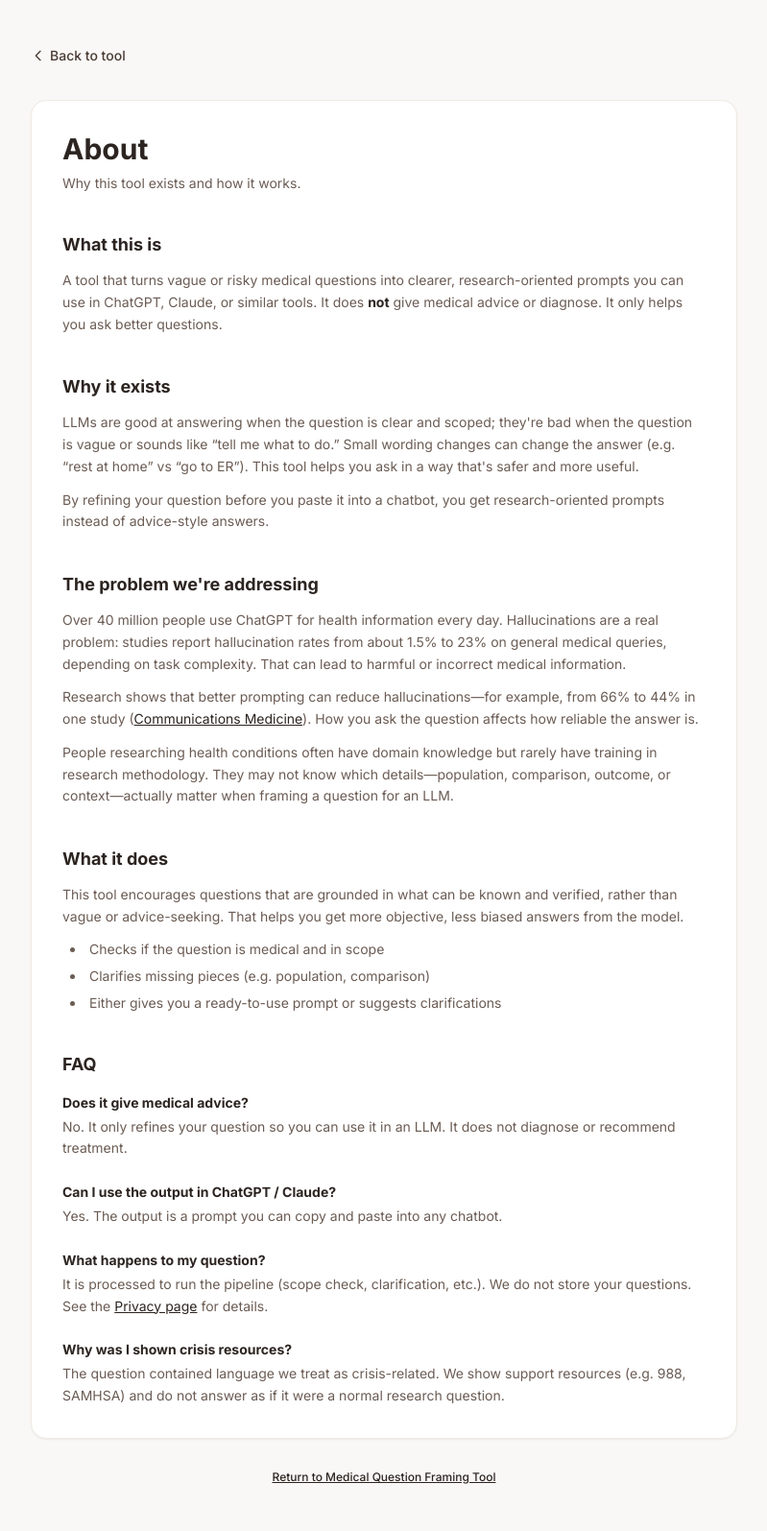
After one commit to schanrai/medical-prompt-optimizer, a FastAPI app: template templates/about.html in a window 1280 px wide. The commit adds this page. Shown: the whole page at 96% size, without its empty margins (240-1039 px from the left). Run offline with FastAPI, Linux system fonts and the light colour scheme; the template is opened without the code that fills it, so the values that code supplies are empty; some libraries are stand-ins or nearby versions.

Commit message:
Enhance application structure and add About page
- Updated the design system documentation to include `about.html` in the color token configuration.
- Introduced a new About page to explain the tool's purpose and functionality.
- Added routes in `app.py` to serve the About page and static assets (main.js and styles.css).
- Updated `index.html` and `privacy.html` to include links to the new About page for improved navigation.

```diff
--- a/src/app.py
+++ b/src/app.py
@@ -8,12 +8,11 @@ Endpoints:
 - POST /api/check: Processes medical research questions through the pipeline
 """
 from fastapi import FastAPI, Request, HTTPException
-from fastapi.responses import HTMLResponse, JSONResponse
+from fastapi.responses import HTMLResponse, JSONResponse, FileResponse
 from fastapi.templating import Jinja2Templates
 from pydantic import BaseModel, Field
 from pathlib import Path
 import logging
-import os
 
 from src.pipeline import run_pipeline
 from src.response_assembly import assemble_display_blocks
@@ -38,6 +37,8 @@ TEMPLATES_DIR = BASE_DIR / "templates"
 
 # Create templates directory if it doesn't exist
 TEMPLATES_DIR.mkdir(exist_ok=True)
+
+PUBLIC_DIR = BASE_DIR / "public"
 
 # Setup Jinja2 templates
 templates = Jinja2Templates(directory=TEMPLATES_DIR)
@@ -82,6 +83,29 @@ async def privacy(request: Request):
     return templates.TemplateResponse("privacy.html", {
         "request": request
     })
+
+
+@app.get("/about", response_class=HTMLResponse)
+async def about(request: Request):
+    """
+    Serve the About & FAQ page. Explains the product's intention (no diagnosis,
+    better prompts, research-only) and answers common questions.
+    """
+    return templates.TemplateResponse("about.html", {
+        "request": request
+    })
+
+
+@app.get("/main.js", include_in_schema=False)
+async def serve_main_js():
+    """Serve main JS bundle. Same URL locally and on Vercel (CDN may serve in prod)."""
+    return FileResponse(PUBLIC_DIR / "main.js", media_type="application/javascript")
+
+
+@app.get("/styles.css", include_in_schema=False)
+async def serve_styles():
+    """Serve styles. Same URL locally and on Vercel (CDN may serve in prod)."""
+    return FileResponse(PUBLIC_DIR / "styles.css", media_type="text/css")
 
 
 @app.post("/api/check", response_model=APIResponse)
@@ -194,14 +218,6 @@ async def api_info():
     }
 
 
-# Local dev: mount public/ at root so /styles.css and /main.js resolve correctly.
-# Must be added AFTER all routes so explicit routes take priority over the mount.
-# On Vercel (VERCEL=1), skipped entirely — CDN serves public/ automatically.
-if not os.getenv("VERCEL"):
-    from fastapi.staticfiles import StaticFiles
-    app.mount("/", StaticFiles(directory=BASE_DIR / "public"), name="public")
-
-
 if __name__ == "__main__":
     """Run the app with uvicorn for development."""
     import uvicorn
--- /dev/null
+++ b/templates/about.html
@@ -0,0 +1,146 @@
+<!DOCTYPE html>
+<html lang="en">
+<head>
+    <meta charset="UTF-8">
+    <meta name="viewport" content="width=device-width, initial-scale=1.0">
+    <title>About &amp; FAQ - Medical Question Framing Tool</title>
+
+    <script src="https://cdn.tailwindcss.com"></script>
+    <script>
+        tailwind.config = {
+            theme: {
+                fontFamily: {
+                    sans: ['Inter', 'sans-serif'],
+                },
+                extend: {
+                    colors: {
+                        warm: {
+                            50:  '#F9F8F6',
+                            100: '#EFE9E3',
+                            200: '#D9CFC7',
+                            300: '#C9B59C',
+                            600: '#6B5C54',
+                            700: '#4A3B34',
+                            900: '#2C2420',
+                        },
+                        brand: {
+                            500: '#2C2420',
+                            600: '#3D3330',
+                        },
+                        clarify: {
+                            50:  '#FDF5E8',
+                            500: '#C08A30',
+                            900: '#7A5210',
+                        },
+                        info: {
+                            50:  '#EEF1F8',
+                            500: '#5C6FAF',
+                            900: '#2D3F7A',
+                        },
+                    },
+                },
+            },
+        }
+    </script>
+
+    <link rel="preconnect" href="https://fonts.googleapis.com">
+    <link rel="preconnect" href="https://fonts.gstatic.com" crossorigin>
+    <link href="https://fonts.googleapis.com/css2?family=Inter:wght@400;500;700&display=swap" rel="stylesheet">
+
+    <link rel="stylesheet" href="/styles.css">
+</head>
+<body class="bg-warm-50 min-h-screen font-sans">
+    <div class="max-w-3xl mx-auto px-4 py-12">
+
+        <!-- Back link -->
+        <div class="mb-8">
+            <a href="/" class="text-warm-700 hover:text-warm-900 text-sm font-medium inline-flex items-center transition-colors duration-150">
+                <svg class="w-4 h-4 mr-1" fill="none" stroke="currentColor" viewBox="0 0 24 24">
+                    <path stroke-linecap="round" stroke-linejoin="round" stroke-width="2" d="M15 19l-7-7 7-7"></path>
+                </svg>
+                Back to tool
+            </a>
+        </div>
+
+        <!-- Main content card -->
+        <div class="bg-white rounded-2xl border border-warm-100 p-8 shadow-sm">
+            <h1 class="text-3xl font-bold text-warm-900 mb-2">About</h1>
+            <p class="text-sm text-warm-600 mb-10">Why this tool exists and how it works.</p>
+
+            <div class="space-y-10">
+
+                <section>
+                    <h2 class="text-lg font-bold text-warm-900 mb-3">What this is</h2>
+                    <p class="text-sm text-warm-600 leading-relaxed">
+                        A tool that turns vague or risky medical questions into clearer, research-oriented prompts you can use in ChatGPT, Claude, or similar tools. It does <strong class="text-warm-900">not</strong> give medical advice or diagnose. It only helps you ask better questions.
+                    </p>
+                </section>
+
+                <section>
+                    <h2 class="text-lg font-bold text-warm-900 mb-3">Why it exists</h2>
+                    <p class="text-sm text-warm-600 leading-relaxed mb-3">
+                        LLMs are good at answering when the question is clear and scoped; they're bad when the question is vague or sounds like &ldquo;tell me what to do.&rdquo; Small wording changes can change the answer (e.g. &ldquo;rest at home&rdquo; vs &ldquo;go to ER&rdquo;). This tool helps you ask in a way that's safer and more useful.
+                    </p>
+                    <p class="text-sm text-warm-600 leading-relaxed">
+                        By refining your question before you paste it into a chatbot, you get research-oriented prompts instead of advice-style answers.
+                    </p>
+                </section>
+
+                <section>
+                    <h2 class="text-lg font-bold text-warm-900 mb-3">The problem we're addressing</h2>
+                    <p class="text-sm text-warm-600 leading-relaxed mb-3">
+                        Over 40 million people use ChatGPT for health information every day. Hallucinations are a real problem: studies report hallucination rates from about 1.5% to 23% on general medical queries, depending on task complexity. That can lead to harmful or incorrect medical information.
+                    </p>
+                    <p class="text-sm text-warm-600 leading-relaxed mb-3">
+                        Research shows that better prompting can reduce hallucinations—for example, from 66% to 44% in one study (<a href="https://www.nature.com/articles/s43856-025-01021-3" target="_blank" rel="noopener noreferrer" class="text-warm-900 underline hover:text-warm-600 transition-colors duration-150">Communications Medicine</a>). How you ask the question affects how reliable the answer is.
+                    </p>
+                    <p class="text-sm text-warm-600 leading-relaxed">
+                        People researching health conditions often have domain knowledge but rarely have training in research methodology. They may not know which details—population, comparison, outcome, or context—actually matter when framing a question for an LLM.
+                    </p>
+                </section>
+
+                <section>
+                    <h2 class="text-lg font-bold text-warm-900 mb-3">What it does</h2>
+                    <p class="text-sm text-warm-600 leading-relaxed mb-3">
+                        This tool encourages questions that are grounded in what can be known and verified, rather than vague or advice-seeking. That helps you get more objective, less biased answers from the model.
+                    </p>
+                    <ul class="list-disc list-inside text-sm text-warm-600 space-y-2 ml-2">
+                        <li>Checks if the question is medical and in scope</li>
+                        <li>Clarifies missing pieces (e.g. population, comparison)</li>
+                        <li>Either gives you a ready-to-use prompt or suggests clarifications</li>
+                    </ul>
+                </section>
+
+                <section>
+                    <h2 class="text-lg font-bold text-warm-900 mb-4">FAQ</h2>
+                    <dl class="space-y-6">
+                        <div>
+                            <dt class="text-sm font-semibold text-warm-900 mb-1">Does it give medical advice?</dt>
+                            <dd class="text-sm text-warm-600 leading-relaxed">No. It only refines your question so you can use it in an LLM. It does not diagnose or recommend treatment.</dd>
+                        </div>
+                        <div>
+                            <dt class="text-sm font-semibold text-warm-900 mb-1">Can I use the output in ChatGPT / Claude?</dt>
+                            <dd class="text-sm text-warm-600 leading-relaxed">Yes. The output is a prompt you can copy and paste into any chatbot.</dd>
+                        </div>
+                        <div>
+                            <dt class="text-sm font-semibold text-warm-900 mb-1">What happens to my question?</dt>
+                            <dd class="text-sm text-warm-600 leading-relaxed">It is processed to run the pipeline (scope check, clarification, etc.). We do not store your questions. See the <a href="/privacy" class="text-warm-900 underline hover:text-warm-600 transition-colors duration-150">Privacy page</a> for details.</dd>
+                        </div>
+                        <div>
+                            <dt class="text-sm font-semibold text-warm-900 mb-1">Why was I shown crisis resources?</dt>
+                            <dd class="text-sm text-warm-600 leading-relaxed">The question contained language we treat as crisis-related. We show support resources (e.g. 988, SAMHSA) and do not answer as if it were a normal research question.</dd>
+                        </div>
+                    </dl>
+                </section>
+
+            </div>
+        </div>
+
+        <!-- Footer -->
+        <div class="mt-8 text-center text-xs text-warm-600">
+            <p><a href="/" class="text-warm-900 underline hover:text-warm-600 font-medium transition-colors duration-150">Return to Medical Question Framing Tool</a></p>
+        </div>
+
+    </div>
+</body>
+</html>
--- a/templates/index.html
+++ b/templates/index.html
@@ -67,7 +67,7 @@
 
         <!-- Page Disclaimer -->
         <div class="mb-6 text-xs text-warm-600 text-center">
-            <p>{{ page_disclaimer }}</p>
+            <p>{{ page_disclaimer }} <a href="/about" class="text-warm-900 underline hover:text-warm-600 transition-colors duration-150">About this tool</a>.</p>
         </div>
 
         <!-- Main Card -->
```
Also changed, not shown: public/design-system.md (+2 -2 lines), templates/privacy.html (+5 -4 lines).
